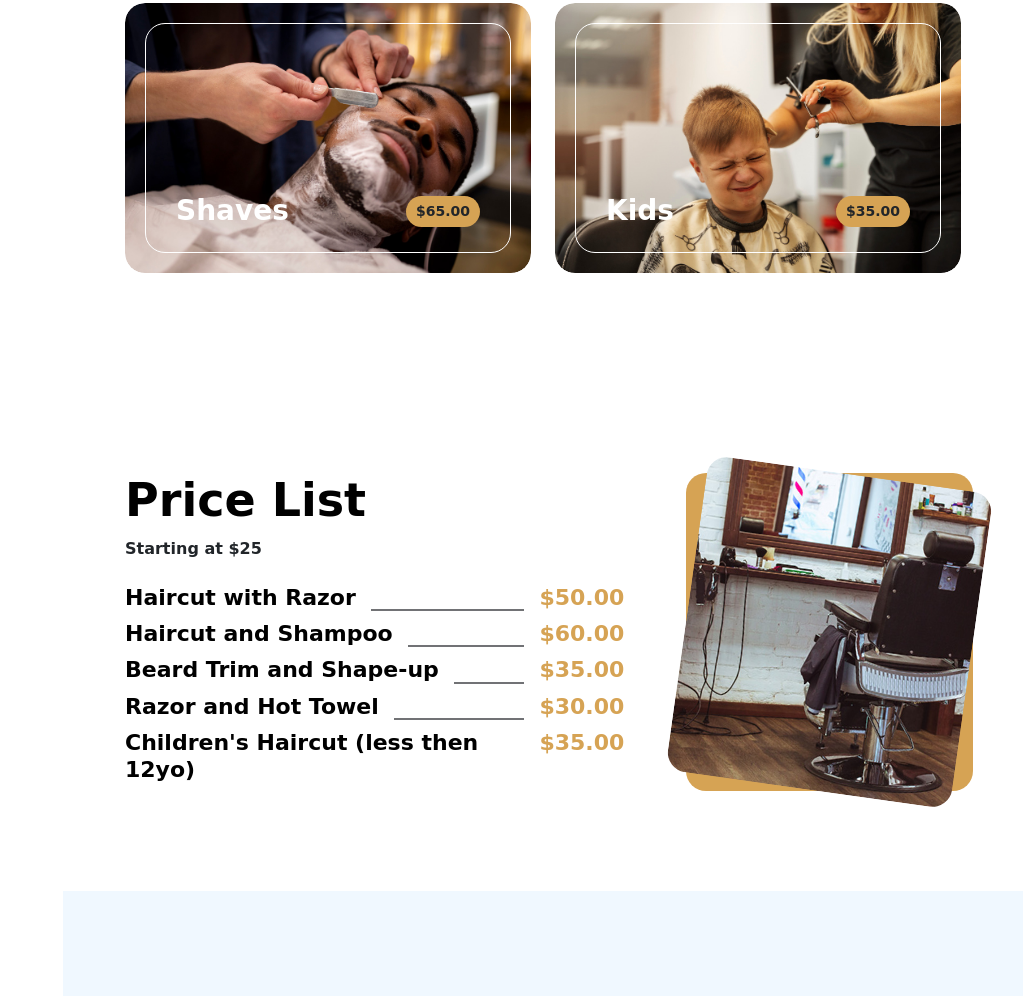
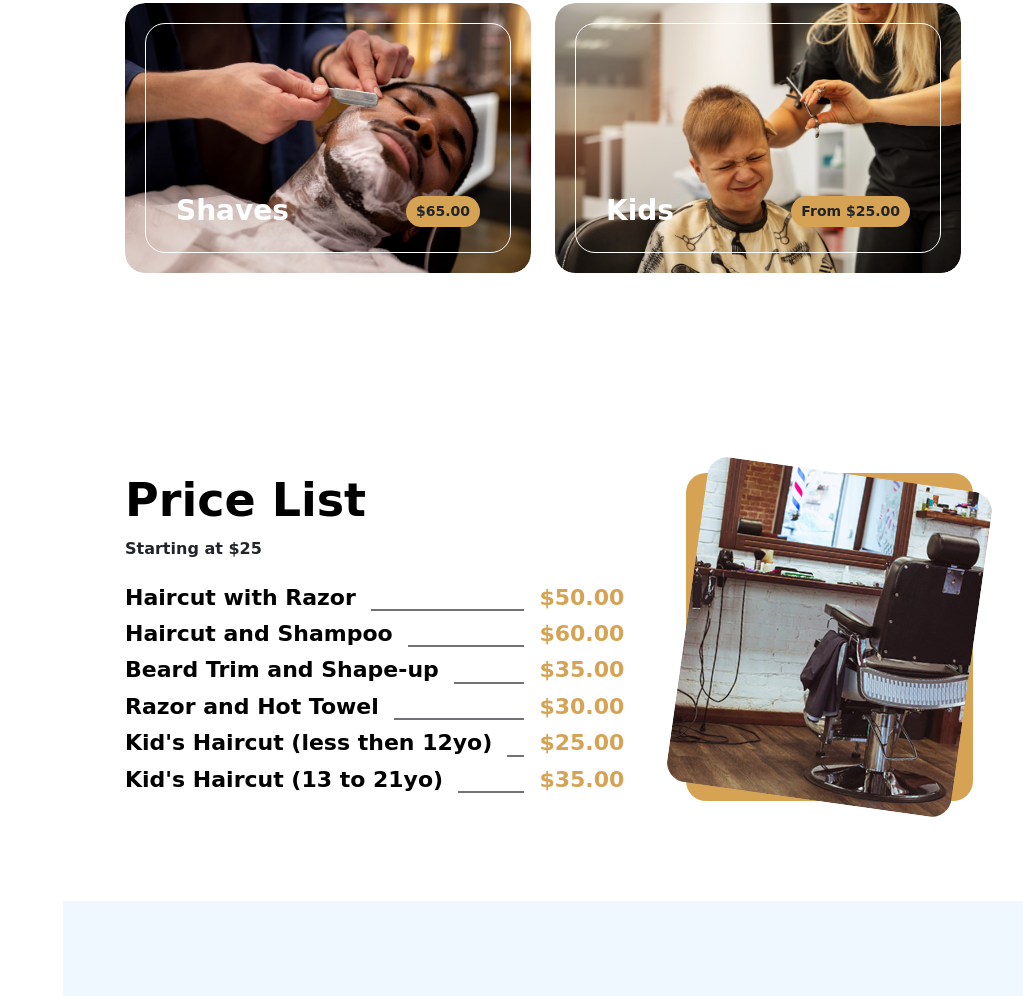
Before and after one commit to Chaos-man/sample_website, a plain HTML site: page index.html in a window 1280 px wide. Shown: the part 2333-3329 px from the top of the page, without its empty margins (257-1280 px from the left). Drawn offline with Linux system fonts and the light colour scheme; a web font is replaced by a local one.

Commit message:
Change Kids fee, add 13to21

```diff
--- a/index.html
+++ b/index.html
@@ -240,7 +240,7 @@ https://templatemo.com/tm-585-barber-shop
                                         <div class="services-info d-flex align-items-end">
                                             <h4 class="mb-0">Kids</h4>
 
-                                            <strong class="services-thumb-price">$35.00</strong>
+                                            <strong class="services-thumb-price">From $25.00</strong>
                                         </div>
                                     </div>
                                 </div>
@@ -357,7 +357,16 @@ https://templatemo.com/tm-585-barber-shop
 
                                         <div class="price-list-thumb">
                                             <h6 class="d-flex">
-                                                Children's Haircut (less then 12yo)
+                                                Kid's Haircut (less then 12yo)
+                                                <span class="price-list-thumb-divider"></span>
+
+                                                <strong>$25.00</strong>
+                                            </h6>
+                                        </div>
+
+                                        <div class="price-list-thumb">
+                                            <h6 class="d-flex">
+                                                Kid's Haircut (13 to 21yo)
                                                 <span class="price-list-thumb-divider"></span>
 
                                                 <strong>$35.00</strong>
```
